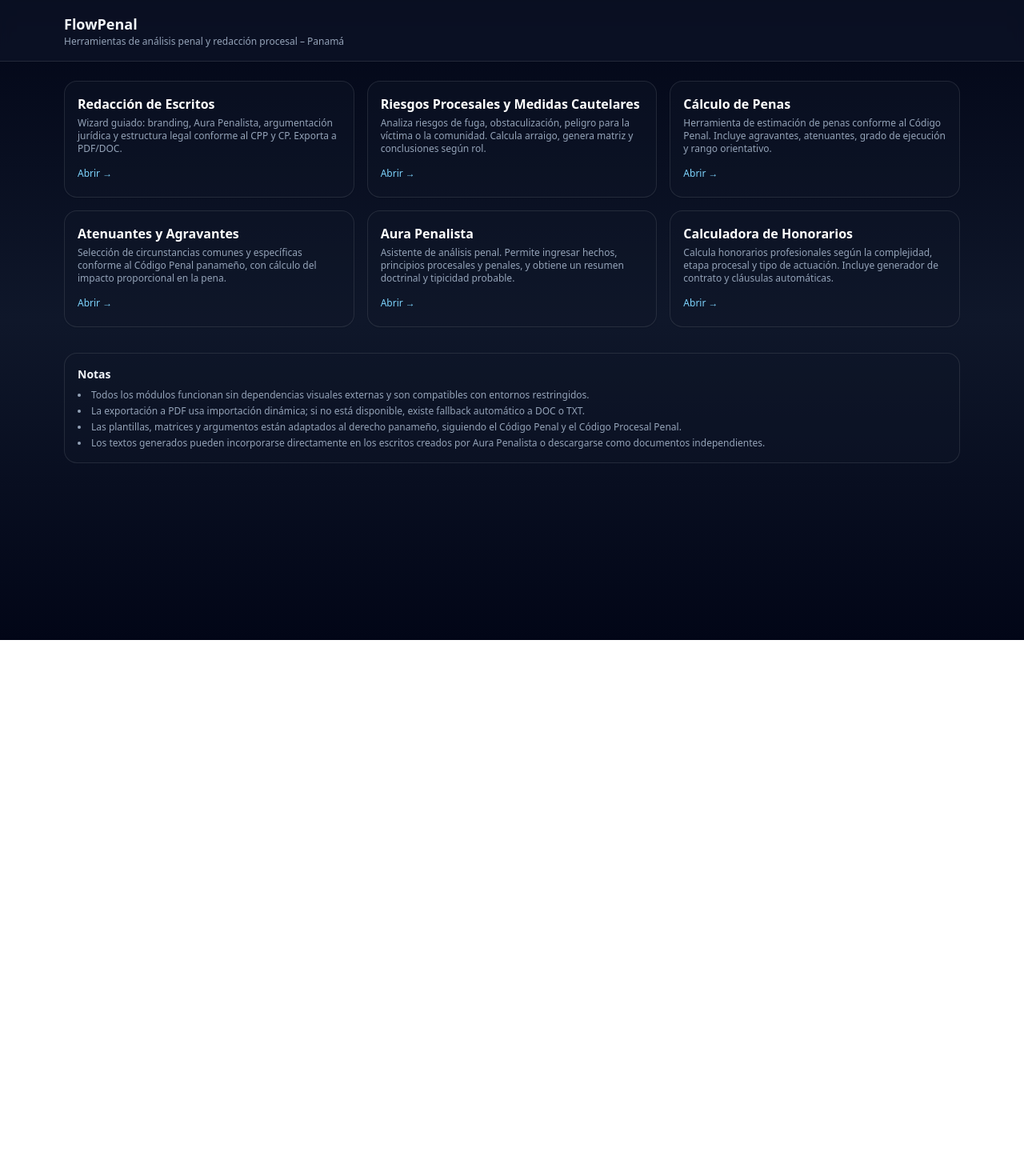
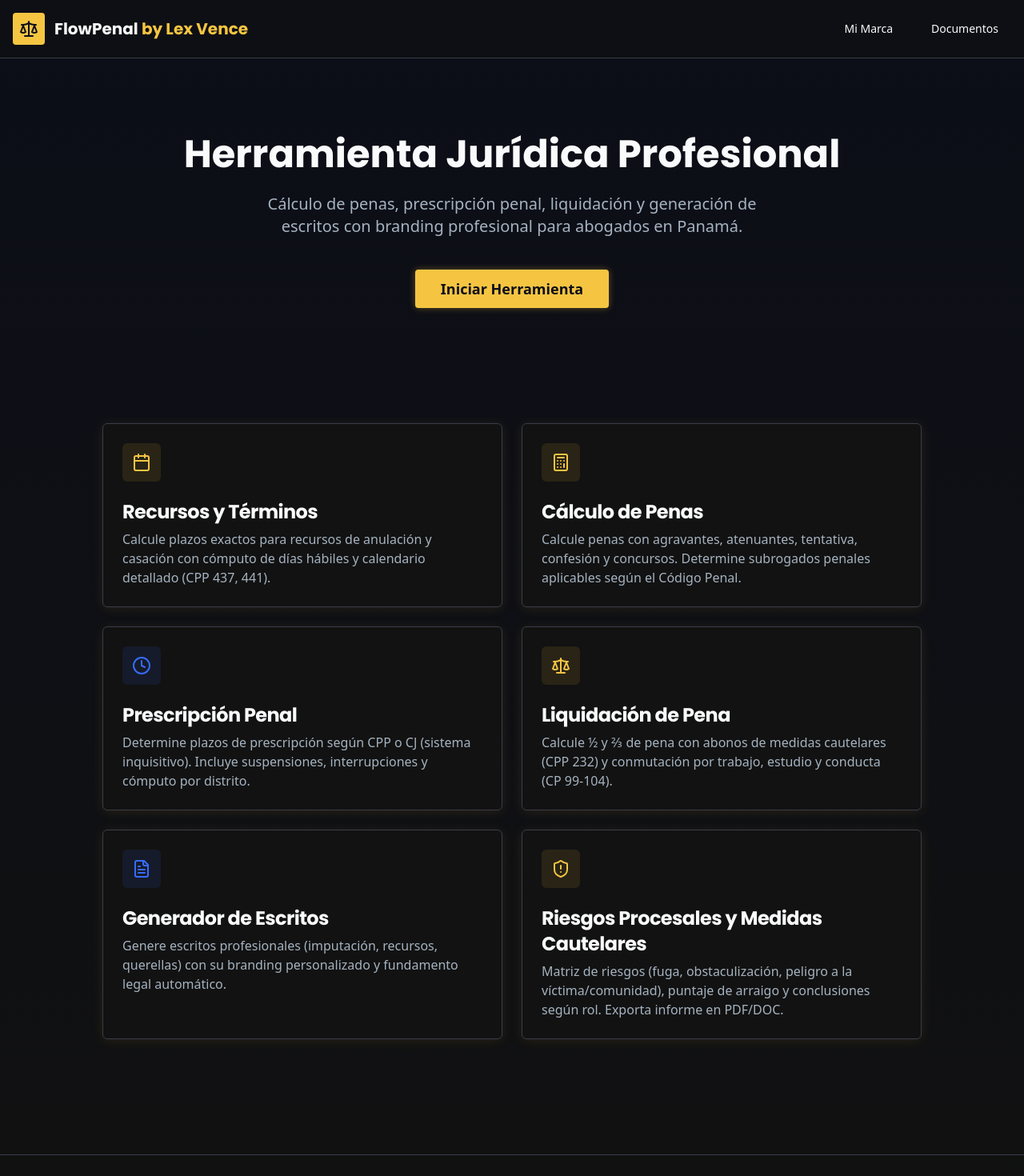
Before and after one commit to purple-flame-code/flowp, a Next.js app: page / in a window 1280 px wide. Shown: the top 1470 px of the page at 80% size. Before the commit the page ends 800 px from the top, so only its background shows below. Built offline with nearby package versions, Linux system fonts and the light colour scheme.

Commit message:
Update page.tsx
un enrredo total con los modulos del home. Se regresa al page.tsx original y se agrega la logica de riesgos procesales.

```diff
--- a/src/app/page.tsx
+++ b/src/app/page.tsx
@@ -1,109 +1,177 @@
-"use client";
-
 import Link from "next/link";
-
-// ===========================================
-// Home – FlowPenal (launcher principal)
-// Tarjetas de acceso rápido a los módulos principales
-// Autocontenido y estilizado en Tailwind
-// ===========================================
-
-function Card({ title, description, href }: { title: string; description: string; href: string }) {
-  return (
-    <Link
-      href={href}
-      className="group block rounded-2xl border border-white/10 bg-slate-900/40 hover:bg-slate-900/60 transition shadow-sm"
-    >
-      <div className="p-4">
-        <div className="text-base font-semibold text-white group-hover:text-white">{title}</div>
-        <p className="mt-1 text-xs text-slate-400 group-hover:text-slate-300">{description}</p>
-        <div className="mt-3 inline-flex items-center text-[12px] text-sky-300 group-hover:text-sky-200">
-          Abrir →
-        </div>
-      </div>
-    </Link>
-  );
-}
+import { Button } from "@/components/ui/button";
+import { Card, CardContent, CardDescription, CardHeader, CardTitle } from "@/components/ui/card";
+import { Scale, Clock, Calculator, FileText, Calendar, ShieldAlert } from "lucide-react";
 
 export default function Home() {
   return (
-    <div className="min-h-screen bg-gradient-to-b from-slate-950 via-slate-900 to-slate-950 text-slate-100">
-      {/* Encabezado */}
-      <header className="border-b border-white/10 bg-slate-900/60 backdrop-blur sticky top-0 z-20">
-        <div className="mx-auto max-w-6xl px-4 py-4">
-          <h1 className="text-lg font-semibold">FlowPenal</h1>
-          <p className="text-xs text-slate-400">
-            Herramientas de análisis penal y redacción procesal – Panamá
-          </p>
+    <div className="min-h-screen">
+      {/* Header */}
+      <header className="border-b border-border-gray bg-surface-dark/50 backdrop-blur-sm sticky top-0 z-50">
+        <div className="container mx-auto px-4 py-4 flex items-center justify-between">
+          <div className="flex items-center gap-3">
+            <div className="w-10 h-10 bg-gold rounded flex items-center justify-center">
+              <Scale className="w-6 h-6 text-bg-gradient-start" />
+            </div>
+            <h1 className="text-xl font-poppins font-bold text-foreground">
+              FlowPenal <span className="text-gold">by Lex Vence</span>
+            </h1>
+          </div>
+          <nav className="flex gap-4">
+            <Link href="/brand">
+              <Button variant="ghost" className="text-foreground hover:text-gold">Mi Marca</Button>
+            </Link>
+            <Link href="/docs">
+              <Button variant="ghost" className="text-foreground hover:text-gold">Documentos</Button>
+            </Link>
+          </nav>
         </div>
       </header>
 
-      {/* Cuerpo principal */}
-      <main className="mx-auto max-w-6xl px-4 py-6 space-y-8">
-        {/* Tarjetas principales */}
-        <section className="grid grid-cols-1 sm:grid-cols-2 lg:grid-cols-3 gap-4">
-          <Card
-            title="Redacción de Escritos"
-            description="Wizard guiado: branding, Aura Penalista, argumentación jurídica y estructura legal conforme al CPP y CP. Exporta a PDF/DOC."
-            href="/escritos"
-          />
+      {/* Hero Section */}
+      <section className="container mx-auto px-4 py-16 md:py-24">
+        <div className="max-w-4xl mx-auto text-center space-y-6">
+          <h2 className="text-4xl md:text-5xl font-poppins font-bold text-foreground leading-tight">
+            Herramienta Jurídica Profesional
+          </h2>
+          <p className="text-lg md:text-xl text-muted-foreground max-w-2xl mx-auto">
+            Cálculo de penas, prescripción penal, liquidación y generación de escritos
+            con branding profesional para abogados en Panamá.
+          </p>
+          <div className="pt-4">
+            <Button
+              size="lg"
+              className="bg-gold hover:bg-gold/90 text-bg-gradient-start font-semibold text-lg px-8 py-6 shadow-glow"
+              asChild
+            >
+              <a href="#modules">Iniciar Herramienta</a>
+            </Button>
+          </div>
+        </div>
+      </section>
 
-          <Card
-            title="Riesgos Procesales y Medidas Cautelares"
-            description="Analiza riesgos de fuga, obstaculización, peligro para la víctima o la comunidad. Calcula arraigo, genera matriz y conclusiones según rol."
-            href="/riesgos"
-          />
+      {/* Modules Grid */}
+      <section id="modules" className="container mx-auto px-4 py-12">
+        <div className="grid grid-cols-1 md:grid-cols-2 gap-6 max-w-5xl mx-auto">
 
-          <Card
-            title="Cálculo de Penas"
-            description="Herramienta de estimación de penas conforme al Código Penal. Incluye agravantes, atenuantes, grado de ejecución y rango orientativo."
-            href="/penas"
-          />
+          {/* Recursos y Términos */}
+          <Link href="/recursos">
+            <Card className="border-border-gray bg-card hover:border-gold transition-all duration-300 shadow-soft hover:shadow-glow cursor-pointer h-full group">
+              <CardHeader>
+                <div className="w-12 h-12 bg-gold/10 rounded-lg flex items-center justify-center mb-4 group-hover:bg-gold/20 transition-colors">
+                  <Calendar className="w-6 h-6 text-gold" />
+                </div>
+                <CardTitle className="text-2xl font-poppins font-bold text-foreground">
+                  Recursos y Términos
+                </CardTitle>
+                <CardDescription className="text-base text-muted-foreground mt-2">
+                  Calcule plazos exactos para recursos de anulación y casación con cómputo
+                  de días hábiles y calendario detallado (CPP 437, 441).
+                </CardDescription>
+              </CardHeader>
+            </Card>
+          </Link>
 
-          <Card
-            title="Atenuantes y Agravantes"
-            description="Selección de circunstancias comunes y específicas conforme al Código Penal panameño, con cálculo del impacto proporcional en la pena."
-            href="/circunstancias"
-          />
+          {/* Cálculo de Penas */}
+          <Link href="/penas">
+            <Card className="border-border-gray bg-card hover:border-gold transition-all duration-300 shadow-soft hover:shadow-glow cursor-pointer h-full group">
+              <CardHeader>
+                <div className="w-12 h-12 bg-gold/10 rounded-lg flex items-center justify-center mb-4 group-hover:bg-gold/20 transition-colors">
+                  <Calculator className="w-6 h-6 text-gold" />
+                </div>
+                <CardTitle className="text-2xl font-poppins font-bold text-foreground">
+                  Cálculo de Penas
+                </CardTitle>
+                <CardDescription className="text-base text-muted-foreground mt-2">
+                  Calcule penas con agravantes, atenuantes, tentativa, confesión y concursos.
+                  Determine subrogados penales aplicables según el Código Penal.
+                </CardDescription>
+              </CardHeader>
+            </Card>
+          </Link>
 
-          <Card
-            title="Aura Penalista"
-            description="Asistente de análisis penal. Permite ingresar hechos, principios procesales y penales, y obtiene un resumen doctrinal y tipicidad probable."
-            href="/aura"
-          />
+          {/* Prescripción Penal */}
+          <Link href="/prescripcion">
+            <Card className="border-border-gray bg-card hover:border-blue-lex transition-all duration-300 shadow-soft hover:shadow-glow cursor-pointer h-full group">
+              <CardHeader>
+                <div className="w-12 h-12 bg-blue-lex/10 rounded-lg flex items-center justify-center mb-4 group-hover:bg-blue-lex/20 transition-colors">
+                  <Clock className="w-6 h-6 text-blue-lex" />
+                </div>
+                <CardTitle className="text-2xl font-poppins font-bold text-foreground">
+                  Prescripción Penal
+                </CardTitle>
+                <CardDescription className="text-base text-muted-foreground mt-2">
+                  Determine plazos de prescripción según CPP o CJ (sistema inquisitivo).
+                  Incluye suspensiones, interrupciones y cómputo por distrito.
+                </CardDescription>
+              </CardHeader>
+            </Card>
+          </Link>
 
-          <Card
-            title="Calculadora de Honorarios"
-            description="Calcula honorarios profesionales según la complejidad, etapa procesal y tipo de actuación. Incluye generador de contrato y cláusulas automáticas."
-            href="/honorarios"
-          />
-        </section>
+          {/* Liquidación de Pena */}
+          <Link href="/liquidacion">
+            <Card className="border-border-gray bg-card hover:border-gold transition-all duration-300 shadow-soft hover:shadow-glow cursor-pointer h-full group">
+              <CardHeader>
+                <div className="w-12 h-12 bg-gold/10 rounded-lg flex items-center justify-center mb-4 group-hover:bg-gold/20 transition-colors">
+                  <Scale className="w-6 h-6 text-gold" />
+                </div>
+                <CardTitle className="text-2xl font-poppins font-bold text-foreground">
+                  Liquidación de Pena
+                </CardTitle>
+                <CardDescription className="text-base text-muted-foreground mt-2">
+                  Calcule ½ y ⅔ de pena con abonos de medidas cautelares (CPP 232)
+                  y conmutación por trabajo, estudio y conducta (CP 99-104).
+                </CardDescription>
+              </CardHeader>
+            </Card>
+          </Link>
 
-        {/* Notas generales */}
-        <section>
-          <div className="rounded-2xl border border-white/10 bg-slate-900/40 p-4">
-            <h2 className="text-sm font-semibold">Notas</h2>
-            <ul className="mt-2 text-xs text-slate-400 list-disc list-inside space-y-1">
-              <li>
-                Todos los módulos funcionan sin dependencias visuales externas y son compatibles con
-                entornos restringidos.
-              </li>
-              <li>
-                La exportación a PDF usa importación dinámica; si no está disponible, existe fallback
-                automático a DOC o TXT.
-              </li>
-              <li>
-                Las plantillas, matrices y argumentos están adaptados al derecho panameño, siguiendo
-                el Código Penal y el Código Procesal Penal.
-              </li>
-              <li>
-                Los textos generados pueden incorporarse directamente en los escritos creados por
-                Aura Penalista o descargarse como documentos independientes.
-              </li>
-            </ul>
-          </div>
-        </section>
-      </main>
+          {/* Generador de Escritos */}
+          <Link href="/escritos">
+            <Card className="border-border-gray bg-card hover:border-blue-lex transition-all duration-300 shadow-soft hover:shadow-glow cursor-pointer h-full group">
+              <CardHeader>
+                <div className="w-12 h-12 bg-blue-lex/10 rounded-lg flex items-center justify-center mb-4 group-hover:bg-blue-lex/20 transition-colors">
+                  <FileText className="w-6 h-6 text-blue-lex" />
+                </div>
+                <CardTitle className="text-2xl font-poppins font-bold text-foreground">
+                  Generador de Escritos
+                </CardTitle>
+                <CardDescription className="text-base text-muted-foreground mt-2">
+                  Genere escritos profesionales (imputación, recursos, querellas) con
+                  su branding personalizado y fundamento legal automático.
+                </CardDescription>
+              </CardHeader>
+            </Card>
+          </Link>
+
+          {/* Riesgos Procesales y Medidas Cautelares */}
+          <Link href="/riesgos">
+            <Card className="border-border-gray bg-card hover:border-gold transition-all duration-300 shadow-soft hover:shadow-glow cursor-pointer h-full group">
+              <CardHeader>
+                <div className="w-12 h-12 bg-gold/10 rounded-lg flex items-center justify-center mb-4 group-hover:bg-gold/20 transition-colors">
+                  <ShieldAlert className="w-6 h-6 text-gold" />
+                </div>
+                <CardTitle className="text-2xl font-poppins font-bold text-foreground">
+                  Riesgos Procesales y Medidas Cautelares
+                </CardTitle>
+                <CardDescription className="text-base text-muted-foreground mt-2">
+                  Matriz de riesgos (fuga, obstaculización, peligro a la víctima/comunidad), puntaje de arraigo y
+                  conclusiones según rol. Exporta informe en PDF/DOC.
+                </CardDescription>
+              </CardHeader>
+            </Card>
+          </Link>
+
+        </div>
+      </section>
+
+      {/* Footer */}
+      <footer className="border-t border-border-gray mt-24 py-8">
+        <div className="container mx-auto px-4 text-center text-muted-foreground text-sm">
+          <p>© 2025 <span className="text-gold font-semibold">FlowPenal by Lex Vence</span> | Herramienta Jurídica Profesional</p>
+          <p className="mt-2">Panamá • Sistema Penal Acusatorio</p>
+        </div>
+      </footer>
     </div>
   );
 }
```
